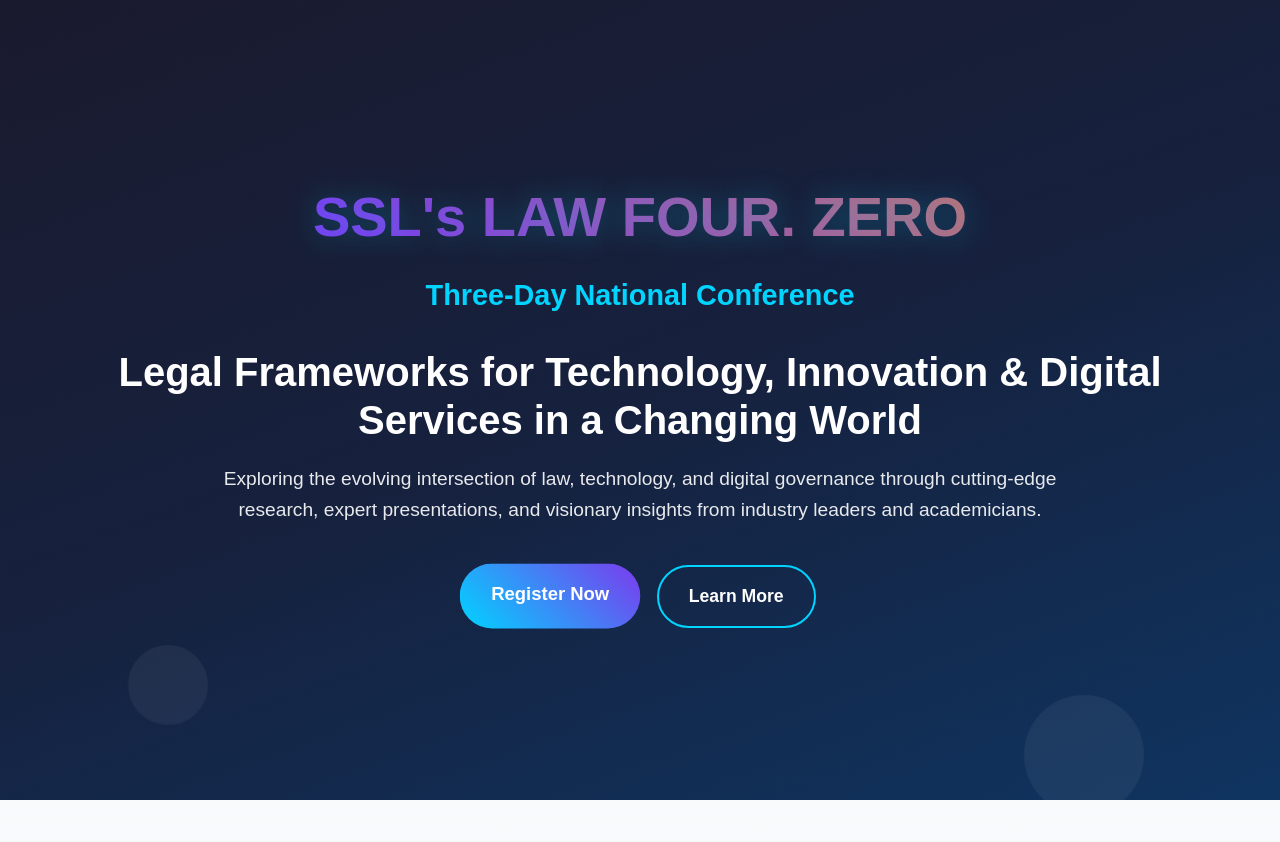
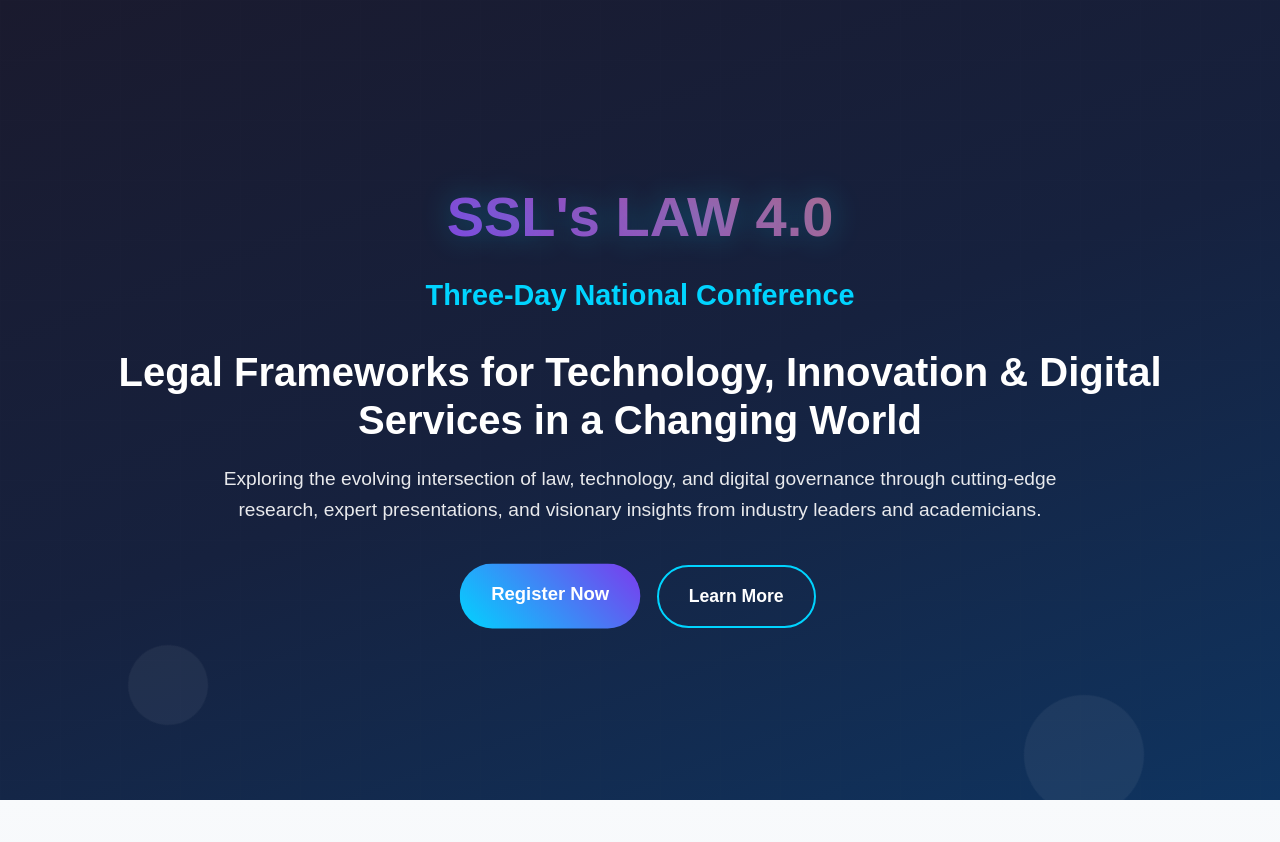
Before and after one commit to Rakunatha/lawfourpointzero, a plain HTML site: page index.html in a window 1280 px wide. Shown: the top 842 px of the page. Drawn offline with Linux system fonts and the light colour scheme.

Commit message:
Update index.html

```diff
--- a/index.html
+++ b/index.html
@@ -3,7 +3,7 @@
 <head>
     <meta charset="UTF-8">
     <meta name="viewport" content="width=device-width, initial-scale=1.0">
-    <title>SSL's LAW FOUR. ZERO | Legal Frameworks for Technology & Innovation</title>
+    <title>SSL's LAW 4.0 | Legal Frameworks for Technology & Innovation</title>
     <style>
         * {
             margin: 0;
@@ -414,7 +414,7 @@
         </div>
 
         <div class="hero-content">
-            <h1 class="logo">SSL's LAW FOUR. ZERO</h1>
+            <h1 class="logo">SSL's LAW 4.0</h1>
             <p class="subtitle">Three-Day National Conference</p>
             <h2 class="conference-title">Legal Frameworks for Technology, Innovation & Digital Services in a Changing World</h2>
             <p class="description">
```
